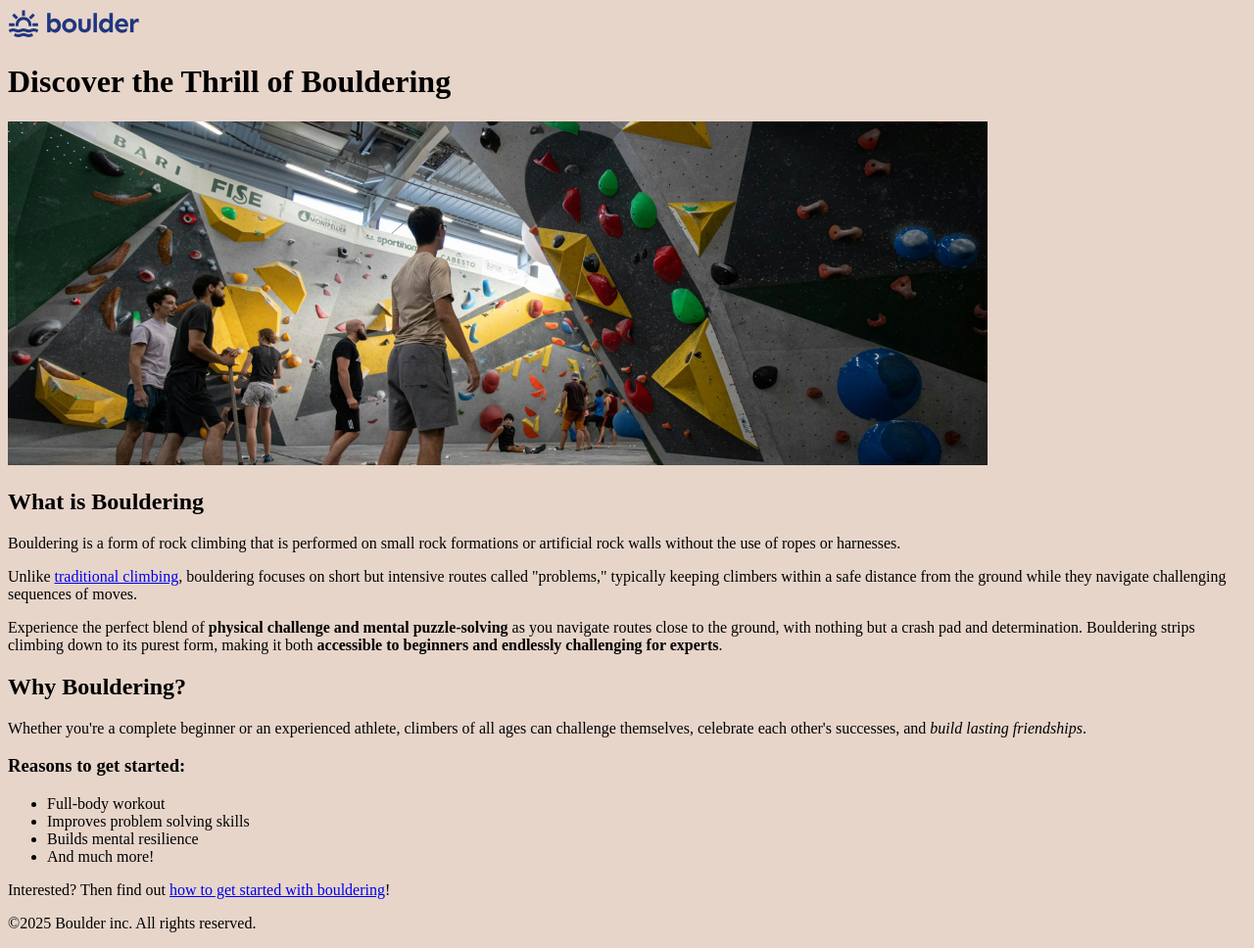
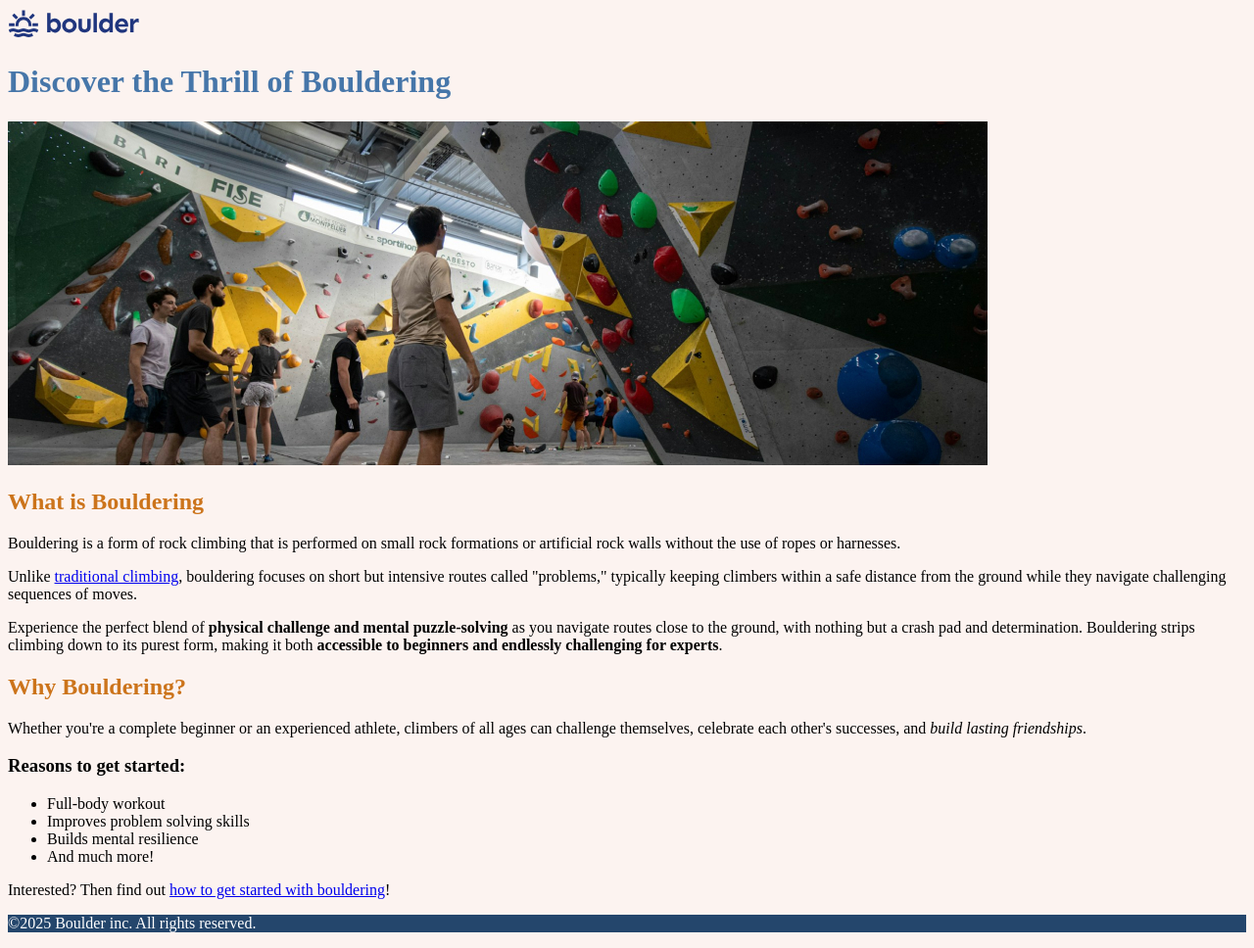
Before and after one commit to NotActuallyBlue/html-css-basics-v1, a plain HTML site: page index.html in a window 1280 px wide. Shown: the whole page at 98% size. Drawn offline with Linux system fonts and the light colour scheme.

Commit message:
Started changing the basic attribute of index.html through the style.css (page color, heading colors, foot color)

```diff
--- a/css/style.css
+++ b/css/style.css
@@ -1,3 +1,16 @@
 body {
-    background-color: #e7d5ca;
+    background-color: #FCF3F0;
 }
+
+h1 {
+    color: #4676A9;
+}
+
+h2 {
+    color: #CC741B;
+}
+
+footer {
+    background-color: #24466C;
+    color: white;
+}
```
